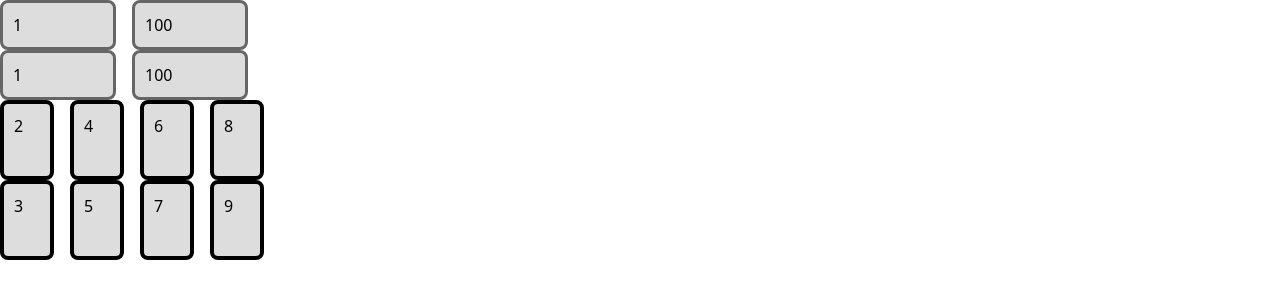
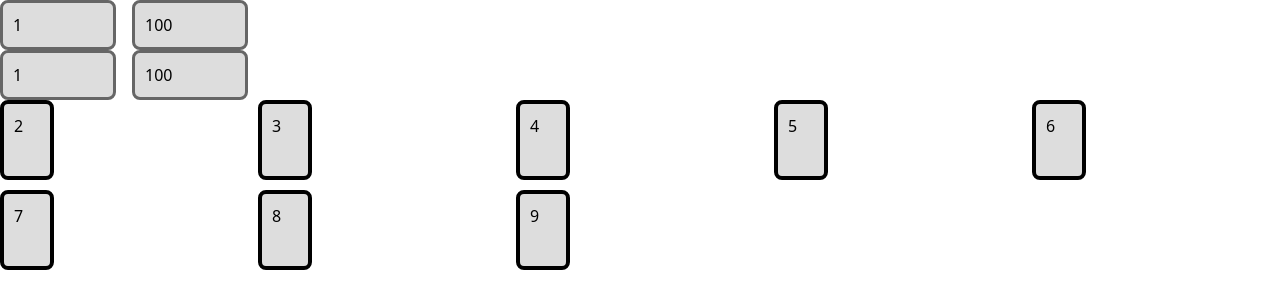
Before and after one commit to Smowling/Order98, a Nuxt app: page / in a window 1280 px wide. Shown: the top 308 px of the page. Built offline with nearby package versions, Linux system fonts and the light colour scheme.

Commit message:
poc inprog

```diff
--- a/pages/index.vue
+++ b/pages/index.vue
@@ -13,10 +13,8 @@
             </div>
         </div>
         <div class="container">
-            <div class="columns-4">
-                <div v-for="(card, index) in hand" id="index" draggable="true" class="card" @dragstart="dragStart">{{
-                    card }}</div>
-            </div>
+            <div v-for="(card, index) in hand" :id="index" draggable="true" class="card" @dragstart="dragStart">{{
+                card }} </div>
 
         </div>
     </div>
@@ -43,13 +41,16 @@ const drop = (event) => {
     const data = event.dataTransfer.getData("text");
     const targetElement = event.target;
     const draggedElement = document.getElementById(data);
+    const cardIndex = parseInt(draggedElement.id, 10);
 
     // Prevent dropping if the target is also draggable
     if (!targetElement.getAttribute('draggable')) {
         targetElement.appendChild(draggedElement);
         if (targetElement.id === 'asc1') {
             asc1.value.push(parseInt(draggedElement.textContent, 10));
+            hand.value.splice(cardIndex, 1);
             console.log(asc1.value)
+            console.log("hand size: ", hand.value.length, " cards: ", hand.value)
         } else if (targetElement.id === 'asc2') {
             asc2.value.push(draggedElement.textContent);
         }
```
